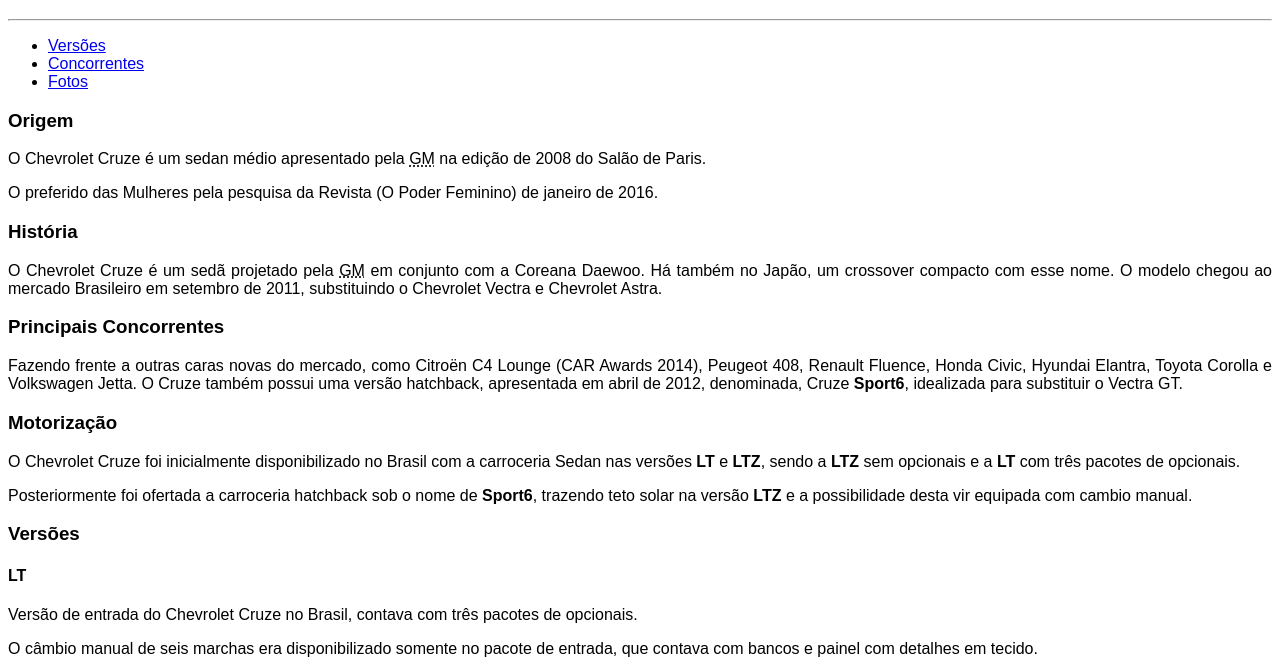
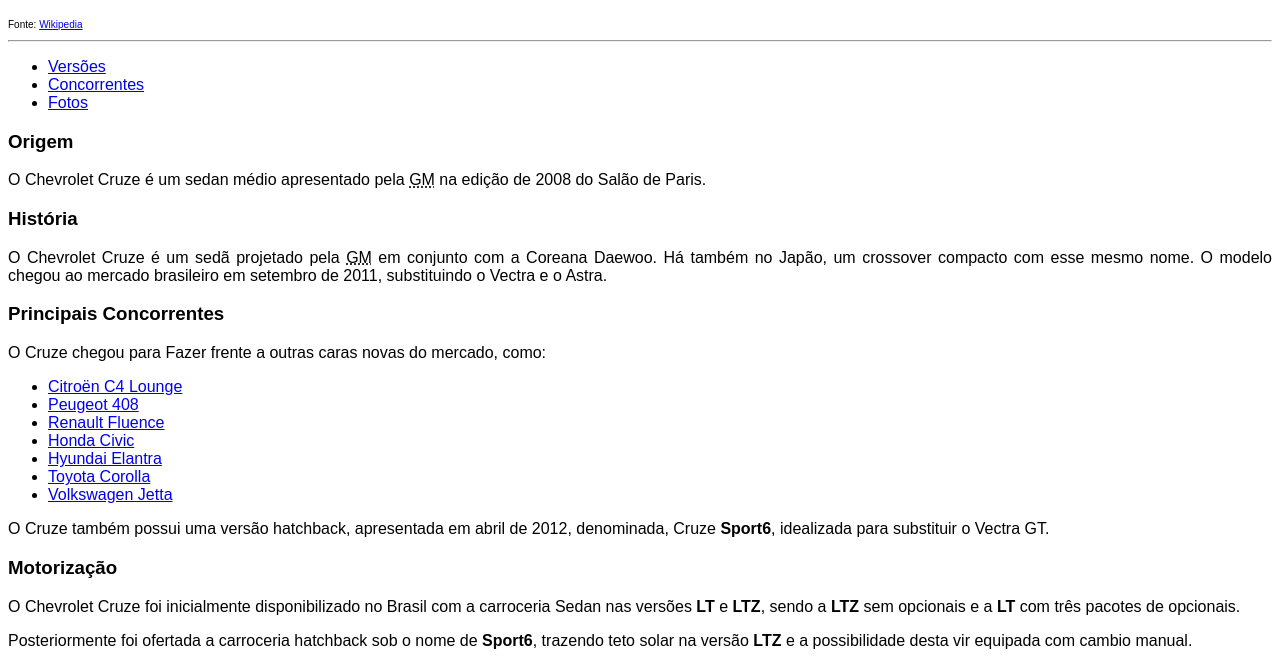
Before and after one commit to RodYam/DIO_Curso_HTML, a plain HTML site: page index.html in a window 1280 px wide. Shown: the part 61-726 px from the top of the page. Drawn offline with Linux system fonts and the light colour scheme.

Commit message:
Update index.html

```diff
--- a/index.html
+++ b/index.html
@@ -10,10 +10,15 @@
             font-family: Arial, Helvetica, sans-serif;
             text-align: justify;
         }
+
+        #titulo {
+            font-size: 10px;
+        }
     </style>
 </head>
 <body>
     <h1 id="inicio">A História do Chevrolet Cruze</h1>
+    <p id="titulo">Fonte: <a href="https://pt.wikipedia.org/wiki/Chevrolet_Cruze" target="_blank">Wikipedia</a></p>
     <hr>
     <main>
         <ul>
@@ -24,14 +29,22 @@
     </main>
     <h3>Origem</h3>
     <p>O Chevrolet Cruze é um sedan médio apresentado pela <abbr title="General Motors">GM</abbr> na edição de 2008 do Salão de Paris.</p>
-    <p>O preferido das Mulheres pela pesquisa da Revista (O Poder Feminino) de janeiro de 2016.</p>
 
     <h3>História</h3>
-    <p>O Chevrolet Cruze é um sedã projetado pela <abbr title="General Motors">GM</abbr> em conjunto com a Coreana Daewoo. Há também no Japão, um crossover compacto com esse nome. O modelo chegou ao mercado Brasileiro em setembro de 2011, substituindo o Chevrolet Vectra e Chevrolet Astra.</p>
+    <p>O Chevrolet Cruze é um sedã projetado pela <abbr title="General Motors">GM</abbr> em conjunto com a Coreana Daewoo. Há também no Japão, um crossover compacto com esse mesmo nome. O modelo chegou ao mercado brasileiro em setembro de 2011, substituindo o  Vectra e o Astra.</p>
 
     <h3 id="concorrentes">Principais Concorrentes</h3>
-    <p>Fazendo frente a outras caras novas do mercado, como Citroën C4 Lounge (CAR Awards 2014), Peugeot 408, Renault Fluence, Honda Civic, Hyundai Elantra, Toyota Corolla e Volkswagen Jetta. O Cruze também possui uma versão hatchback, apresentada em abril de 2012, denominada, Cruze <strong>Sport6</strong>, idealizada para substituir o Vectra GT.</p>
-
+    <p>O Cruze chegou para Fazer frente a outras caras novas do mercado, como:</p>
+        <ul>
+            <li><a href="https://pt.wikipedia.org/wiki/Citro%C3%ABn_C4_Lounge" target="_blank">Citroën C4 Lounge</a></li>
+            <li><a href="https://pt.wikipedia.org/wiki/Peugeot_408" target="_blank">Peugeot 408</a></li>
+            <li><a href="https://pt.wikipedia.org/wiki/Renault_Fluence" target="_blank">Renault Fluence</a></li>
+            <li><a href="https://pt.wikipedia.org/wiki/Honda_Civic" target="_blank">Honda Civic</a></li>
+            <li><a href="https://pt.wikipedia.org/wiki/Hyundai_Elantra" target="_blank">Hyundai Elantra</a></li>
+            <li><a href="https://pt.wikipedia.org/wiki/Toyota_Corolla" target="_blank">Toyota Corolla</a></li>
+            <li><a href="https://pt.wikipedia.org/wiki/Volkswagen_Jetta" target="_blank">Volkswagen Jetta</a></li>
+        </ul>
+        <p>O Cruze também possui uma versão hatchback, apresentada em abril de 2012, denominada, Cruze <strong>Sport6</strong>, idealizada para substituir o Vectra GT.</p>
 
     <h3>Motorização</h3>
     <p>O Chevrolet Cruze foi inicialmente disponibilizado no Brasil com a carroceria Sedan nas versões <strong>LT</strong> e <strong>LTZ</strong>, sendo a <strong>LTZ</strong> sem opcionais e a <strong>LT</strong> com três pacotes de opcionais.</p>
```
